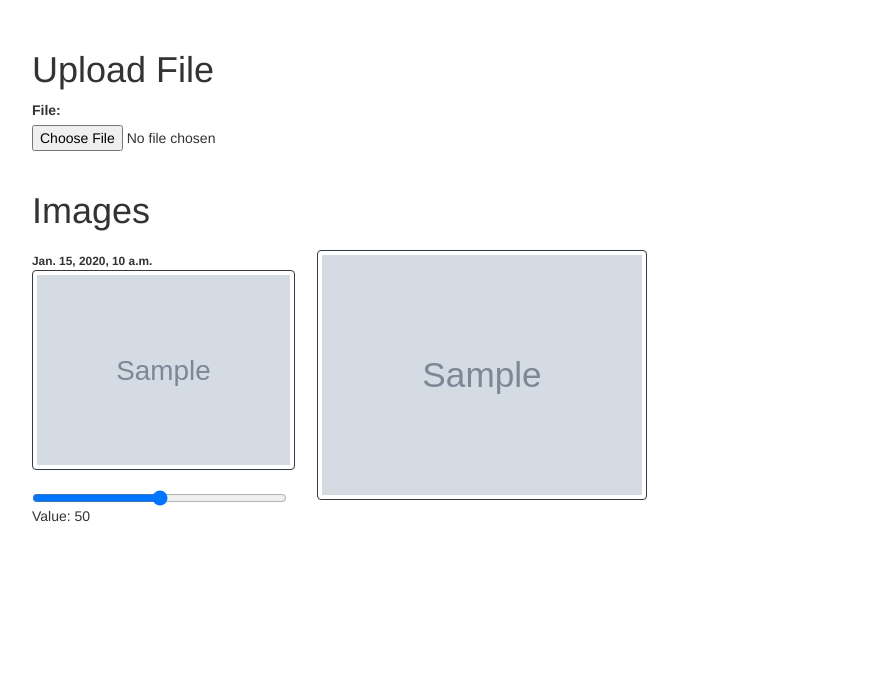
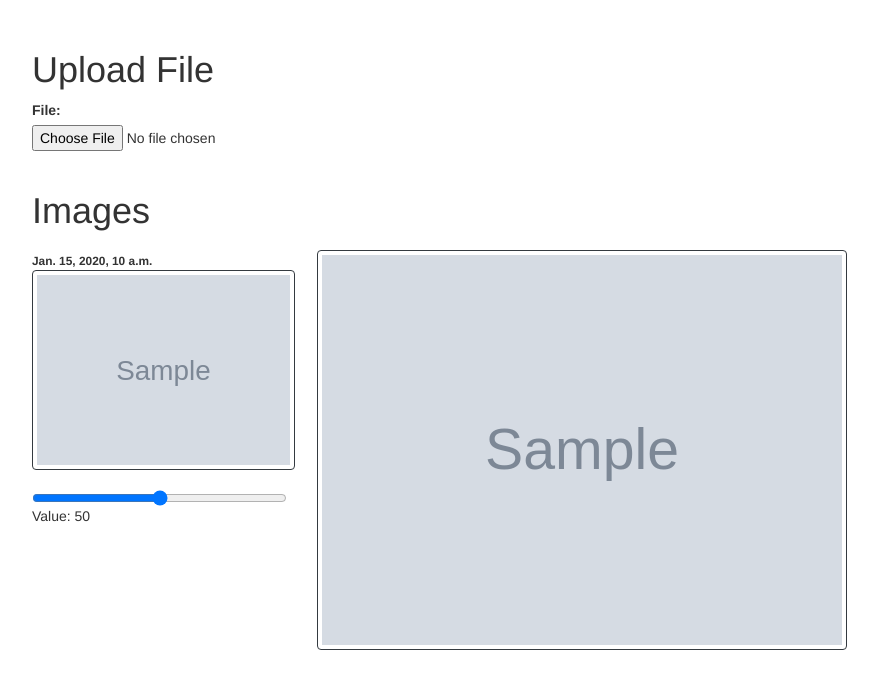
Before and after one commit to shrkntswn/Photo-editor, a Django app: page /home/ in a window 1280 px wide. Shown: the top 689 px of the page, without its empty margins (68-946 px from the left). Run offline with Django 3.2, Linux system fonts and the light colour scheme; tables that the repository leaves empty hold one stand-in row (values such as "Sample post"); grey boxes marked "Sample" are stand-in pictures; some libraries are stand-ins or nearby versions.

Commit message:
display size of output thumbnail increased

```diff
--- a/home/templates/home/photo_list.html
+++ b/home/templates/home/photo_list.html
@@ -170,7 +170,7 @@
     {% endfor %}
       <div class="col-md-6">
         {% for output in outputs %}
-        <img src="{{ output.file.url }}" class="border border-dark thumbnail" style="height:250px">
+        <img src="{{ output.file.url }}" class="border border-dark thumbnail" style="height:400px">
         {% endfor %}
       </div>
   </div>
@@ -179,7 +179,7 @@
    <!-- <div name="slider" class="slider">
       <input type="range" name="slider_control" id="slider_control" />
     </div>-->
-  {% if count == 2 %}
+  {% if count >= 2 %}
   <button class="btn btn-primary"type="submit">Blend</button>
   {% endif %}
   </form>
```
